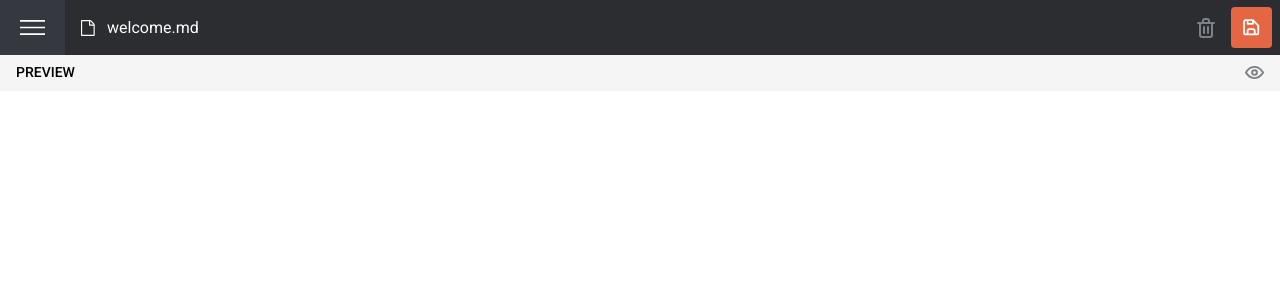
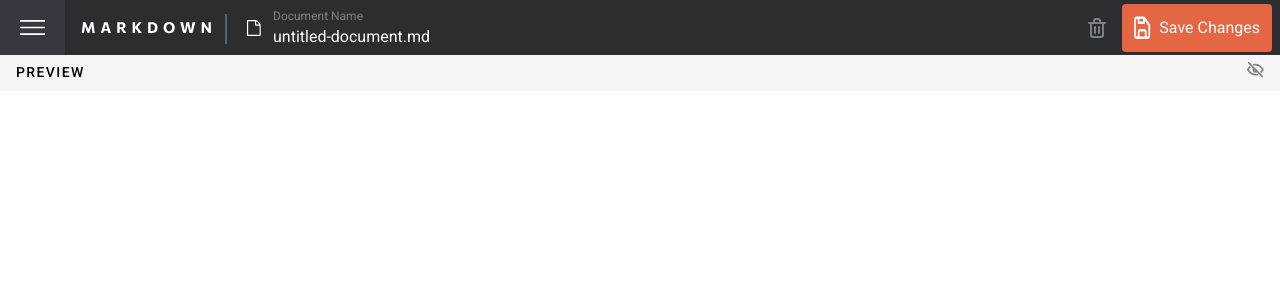
Before and after one commit to Zormelo-Alex/in-browser-markdown-editor, a React (Vite) app: page / in a window 1280 px wide. Shown: the top 300 px of the page. Built offline with nearby package versions, Linux system fonts and the light colour scheme.

Commit message:
wrapping up

```diff
--- a/package.json
+++ b/package.json
@@ -15,6 +15,8 @@
     "react": "^18.2.0",
     "react-dom": "^18.2.0",
     "react-markdown": "^9.0.1",
+    "rehype-highlight": "^7.0.0",
+    "rehype-raw": "^7.0.0",
     "remark-gfm": "^4.0.0"
   },
   "devDependencies": {
--- a/src/App.jsx
+++ b/src/App.jsx
@@ -2,12 +2,22 @@ import React, { useEffect, useState } from "react";
 import TopNav from "./components/TopNav";
 import SideNav from "./components/SideNav";
 import Home from "./pages/Home";
-import data from "./data.json"
+import data from "./data.json";
+import DeleteModal from "./components/DeleteModal";
 
 function App() {
-  const [isdark, setIsdark] = useState(false);
+  const storedData = localStorage.getItem("markdown-data");
+  const initialDocuments = storedData ? JSON.parse(storedData) : data;
+  const darkMode = localStorage.getItem("dark-mode");
+  const initialMode = darkMode ? JSON.parse(darkMode) : false;
+
+  const [isdark, setIsdark] = useState(initialMode);
   const [isNavOpen, setIsNavOpen] = useState(false);
-  const [selected, setSelected] = useState(data[0])
+  const [isEmpty, setIsEmpty] = useState(false);
+  const [documentData, setDocumentData] = useState(initialDocuments);
+  const [selected, setSelected] = useState(documentData[0]);
+  const [selectedID, setSelectedID] = useState(0);
+  const [isModalOpen, setModalOpen] = useState(false);
 
   const handleDarkSwitch = (e) => {
     e.preventDefault();
@@ -15,8 +25,73 @@ function App() {
   };
 
   const handleChangeSelected = (id) => {
-    setSelected(data[id])
+    setSelectedID(id);
+    setSelected(documentData[id]);
+  };
+
+  const handleTextUpdate = (text) => {
+    setSelected((prev) => ({
+      ...prev,
+      content: text,
+    }));
+  };
+
+  const handleNameUpdate = (name) => {
+    // console.log(name);
+    setSelected((prev) => ({
+      ...prev,
+      name: name,
+    }));
+  };
+
+  const handleSave = () => {
+    // console.log(selected)
+    setDocumentData((prev) =>
+      prev.map((item, index) => (index == selectedID ? selected : item))
+    );
+    console.log("Document saved successfully!");
+  };
+
+  const handleAdd = async () => {
+    console.log("Item added");
+    const date = new Date();
+    const day = String(date.getDate()).padStart(2, "0");
+    const month = String(date.getMonth() + 1).padStart(2, "0");
+    const year = date.getFullYear();
+    const newDate = `${day}-${month}-${year}`;
+    const newName = `untitled-${documentData.length + 1}.md`;
+    const data = {
+      createdAt: newDate,
+      name: newName,
+      content: "# My Markdown Document\n\nThis is a simple Markdown document.",
+    };
+    setDocumentData([...documentData, data]);
+    setSelected(data);
+    setSelectedID(documentData.length);
+    console.log("New document created.");
+  };
+
+  const handleDelete = () => {
+    const filter = documentData.filter((data, index) => index != selectedID);
+    setDocumentData(filter);
+    setSelectedID(0);
+    setModalOpen(false);
+    console.log("Document deleted!");
+  };
+
+  // console.log(documentData)
+  // console.log(selectedID)
+
+  useEffect(() => {
+    setSelected(documentData[selectedID]);
+    if (!documentData.length) {
+      setIsEmpty(true);
+      setIsNavOpen(true);
+    } else {
+      setIsEmpty(false);
     }
+    localStorage.setItem("markdown-data", JSON.stringify(documentData));
+  }, [documentData]);
 
   useEffect(() => {
     if (isdark) {
@@ -24,26 +99,60 @@ function App() {
     } else {
       document.documentElement.classList.remove("dark");
     }
+    localStorage.setItem("dark-mode", JSON.stringify(isdark));
   }, [isdark]);
 
   return (
+    <>
       <div className="w-full h-full bg-gray-200">
         <div className="flex min-h-screen relative overflow-x-hidden">
           <div className="fixed h-screen">
-          <SideNav handleDarkSwitch={handleDarkSwitch} isDark={isdark} data={data} handleSelected={handleChangeSelected}/>
+            <SideNav
+              handleDarkSwitch={handleDarkSwitch}
+              isDark={isdark}
+              data={documentData}
+              handleSelected={handleChangeSelected}
+              setIsNavOpen={setIsNavOpen}
+              addDocument={handleAdd}
+              isEmpty={isEmpty}
+            />
           </div>
           <div
             className={`absolute bg-white h-full z-10 w-full top-0 transition-all ease-in ${
-            isNavOpen ? "right-[-65%]" : "right-0"
+              isNavOpen
+                ? "right-[-65%] md:right-[-35%] lg:right-[-20%]"
+                : "right-0"
             }`}
           >
             <div className="fixed w-full">
-            <TopNav isNavOpen={isNavOpen} setIsNavOpen={setIsNavOpen} />
+              <TopNav
+                isNavOpen={isNavOpen}
+                setIsNavOpen={setIsNavOpen}
+                showDeleteModal={setModalOpen}
+                content={selected}
+                changeName={handleNameUpdate}
+                save={handleSave}
+                isEmpty={isEmpty}
+              />
             </div>
-          <Home selected={selected}/>
+            <Home
+              selected={selected}
+              handleTextChange={handleTextUpdate}
+              isEmpty={isEmpty}
+              isNav={isNavOpen}
+              setNav={setIsNavOpen}
+            />
+            <DeleteModal
+              show={isModalOpen && !isEmpty}
+              onClose={() => setModalOpen(false)}
+              onDelete={handleDelete}
+              selected={selected}
+              isEmpty={isEmpty}
+            />
           </div>
         </div>
       </div>
+    </>
   );
 }
 
--- /dev/null
+++ b/src/baseComponents/TextArea.jsx
@@ -0,0 +1,20 @@
+import React from "react";
+
+const TextArea = ({ content, handleTextChange, isEmpty }) => {
+  // console.log(content)
+  return (
+    <div className="py-4 h-full">
+      <textarea
+        name=""
+        id=""
+        value={content || ""}
+        disabled={isEmpty}
+        onChange={(e)=> handleTextChange(e.target.value)}
+        className="w-full min-h-[85dvh] h-full p-3 outline-none border-none dark:bg-[#151619]"
+      >
+      </textarea>
+    </div>
+  );
+};
+
+export default TextArea;
--- /dev/null
+++ b/src/components/DeleteModal.jsx
@@ -0,0 +1,36 @@
+import React from "react";
+
+const DeleteModal = ({ show, onClose, onDelete, selected, isEmpty }) => {
+  if (!show) return null;
+
+  const handleOverlayClick = (e) => {
+    if (e.target === e.currentTarget) {
+      onClose();
+    }
+  };
+  return (
+    <div
+      className="fixed inset-0 bg-[#151619] dark:bg-[#7C8187] dark:bg-opacity-50 bg-opacity-50 flex items-center justify-center z-50"
+      onClick={handleOverlayClick}
+    >
+      <div className="bg-white dark:bg-[#1D1F22] dark:text-white rounded-[4px] p-6 w-80 max-w-full">
+        <h2 className="text-[20px] font-bold mb-4">Delete this document?</h2>
+        <p className="mb-4 text-textSecondary dark:text-[#C1C4CB]">
+          Are you sure you want to delete the ‘{selected?.name}’ document and its
+          contents? This action cannot be reversed.
+        </p>
+        <div className="flex justify-end">
+
+          <button
+            className="bg-buttonPrimary w-full hover:bg-primaryHover text-[15px] text-white font-normal py-2 px-4 rounded"
+            onClick={onDelete}
+          >
+            Confirm & Delete
+          </button>
+        </div>
+      </div>
+    </div>
+  );
+};
+
+export default DeleteModal;
--- a/src/components/TopNav.jsx
+++ b/src/components/TopNav.jsx
@@ -1,32 +1,64 @@
 import React from "react";
-import { iconMenu, iconDocument, iconDelete, iconSave, iconClose } from "../assets";
+import {
+  iconMenu,
+  iconDocument,
+  iconDelete,
+  iconSave,
+  iconClose,
+  logo,
+} from "../assets";
 
-const TopNav = ({setIsNavOpen, isNavOpen}) => {
+const TopNav = ({
+  setIsNavOpen,
+  isNavOpen,
+  showDeleteModal,
+  content,
+  changeName,
+  save,
+  isEmpty,
+}) => {
   return (
     <div className="w-full bg-primaryDark">
       <div className="flex items-center justify-between">
         <div className="flex gap-4 items-center">
-          <div className="bg-secondaryDark w-fit p-5 cursor-pointer" onClick={()=> setIsNavOpen(!isNavOpen)}>
-            {
-              !isNavOpen ?
+          <div
+            className="bg-secondaryDark w-fit p-5 cursor-pointer"
+            onClick={() => setIsNavOpen(!isNavOpen)}
+          >
+            {!isNavOpen ? (
               <img src={iconMenu} className="h-[15px]" alt="menu" />
-              :
+            ) : (
               <img src={iconClose} className="h-[15px]" alt="menu" />
-            }
+            )}
+          </div>
+          <div className="hidden lg:block relative mr-5">
+            <img src={logo} alt=""  />
+            <span className="absolute h-[30px] w-[2px] bg-[#5A6069] top-[-0.5rem] right-[-1rem]"></span>
           </div>
           <div className="flex gap-3 items-center">
             <div>
-              <img src={iconDocument}  alt="icon" />
+              <img src={iconDocument} alt="icon" />
             </div>
-            <p className="text-white lowercase">Welcome.md</p>
+            <div >
+              <label className="text-[#7C8187] text-[12px] hidden md:block" htmlFor="name">Document Name</label>
+              <input
+                id="name"
+                disabled={isEmpty}
+                className="text-white bg-transparent w-full outline-none focus:border-b-[1px] caret-buttonPrimary"
+                type="text"
+                value={content?.name || ""}
+                onChange={(e) => changeName(e.target.value)}
+              />
+            </div>
           </div>
         </div>
-        <div className="flex gap-4 items-center pr-2">
-          <div>
+        <div className="flex gap-4 items-center pr-2 cursor-pointer">
+          <div onClick={() => showDeleteModal(true)}>
             <img src={iconDelete} alt="icon" />
           </div>
-          <div className="p-3 bg-buttonPrimary rounded-[4px]">
+          <div className="p-3 bg-buttonPrimary hover:bg-primaryHover transition-all ease-in rounded-[4px] flex text-white gap-2 capitalize cursor-pointer" onClick={save}>
             <img src={iconSave} alt="icon" />
+            <span className="hidden md:block">Save changes</span>
           </div>
         </div>
       </div>
--- a/src/pages/Home.jsx
+++ b/src/pages/Home.jsx
@@ -1,29 +1,101 @@
 import React, { useState } from "react";
 import { iconHidePreview, iconShowPreview } from "../assets";
 import MarkDown from "../baseComponents/MarkDown";
+import TextArea from "../baseComponents/TextArea";
 
-const Home = ({ selected }) => {
+const Home = ({ selected, handleTextChange, isEmpty, setNav, isNav }) => {
   const [isPreview, setisPreview] = useState(true);
 
-  console.log(selected);
   return (
-    <div className="text-black pt-[3.4rem] min-h-screen bg-white dark:bg-[#151619] dark:text-white">
-      <div className="bg-[#F5F5F5] dark:bg-[#1D1F22] flex justify-between py-2 px-4 items-center">
-        <h4 className="font-medium text-[14px] uppercase">Preview</h4>
+    <div className="text-black pt-[3.4rem] bg-white dark:bg-[#151619] min-h-screen dark:text-white">
+      <div className="bg-[#F5F5F5] dark:bg-[#1D1F22] flex justify-between py-2 px-4 items-center md:hidden">
+        <h4 className="font-medium text-[14px] uppercase tracking-widest">
+          {isPreview ? "Preview" : "MarkDown"}
+        </h4>
         <div
-          onClick={() => setisPreview(!isPreview)}
+          onClick={() => {
+            if (isEmpty) return;
+            setisPreview(!isPreview);
+          }}
           className="cursor-pointer"
         >
           {isPreview ? (
+            <img src={iconHidePreview} className="h-[16px]" alt="" />
+          ) : (
             <img src={iconShowPreview} className="h-[14px]" alt="" />
-          ) : (
-            <img src={iconHidePreview} className="h-[16px]" alt="" />
           )}
         </div>
       </div>
 
-      <div>
-        <MarkDown content={selected.content} />
+      <div
+        className={`hidden md:grid ${
+          !isPreview ? " grid-cols-2 " : " grid-cols-1 "
+        } bg-[#F5F5F5] dark:bg-[#1D1F22] justify-between px-4 items-center`}
+      >
+        {!isPreview && (
+          <div>
+            <h4 className="font-medium text-[14px] uppercase tracking-widest">
+              {"MarkDown"}
+            </h4>
+          </div>
+        )}
+        <div
+          className={` ${
+            !isPreview && " border-l px-4 "
+          } py-2 flex justify-between`}
+        >
+          <h4 className="font-medium text-[14px] uppercase tracking-widest">
+            {"Preview"}
+          </h4>
+          <div
+            onClick={() => {
+              if (isEmpty) return;
+              setisPreview(!isPreview);
+            }}
+            className="cursor-pointer"
+          >
+            {isPreview ? (
+              <img src={iconHidePreview} className="h-[16px]" alt="" />
+            ) : (
+              <img src={iconShowPreview} className="h-[14px]" alt="" />
+            )}
+          </div>
+        </div>
+      </div>
+
+      <div
+        className={`${
+          !isPreview ? " grid-cols-2 " : " grid-cols-1 "
+        } hidden md:grid h-full`}
+      >
+        {!isPreview && (
+          <div>
+            <TextArea
+              content={selected?.content}
+              handleTextChange={handleTextChange}
+              isEmpty={isEmpty}
+            />
+          </div>
+        )}
+        <div className={isPreview && "flex justify-center h-full"}>
+          <div
+            className={`${!isPreview ? "border-l px-6 " : " w-[672px] "} p-2 h-full`}
+          >
+            <MarkDown content={selected?.content} isEmpty={isEmpty} />
+          </div>
+        </div>
+      </div>
+
+      <div className="px-4 pb-6 md:hidden">
+        {isPreview ? (
+          <MarkDown content={selected?.content} isEmpty={isEmpty} />
+        ) : (
+          <TextArea
+            content={selected?.content}
+            handleTextChange={handleTextChange}
+            isEmpty={isEmpty}
+          />
+        )}
       </div>
     </div>
   );
--- a/tailwind.config.js
+++ b/tailwind.config.js
@@ -12,7 +12,7 @@ export default {
         secondaryDark: "#35393F",
         textSecondary: "#7C8187",
         buttonPrimary: "#E46643",
-        primaryHover: "#0F3058"
+        primaryHover: "#F39765"
       }
     },
   },
```
Also changed, not shown: src/baseComponents/MarkDown.jsx (+16 -4 lines), src/components/SideNav.jsx (+29 -8 lines), src/index.css (+50 -1 lines), src/data.json (line endings or trailing spaces), 1 other file (tests, documents, lock files or other folders). Lines whose indentation alone changed are shown as unchanged.
